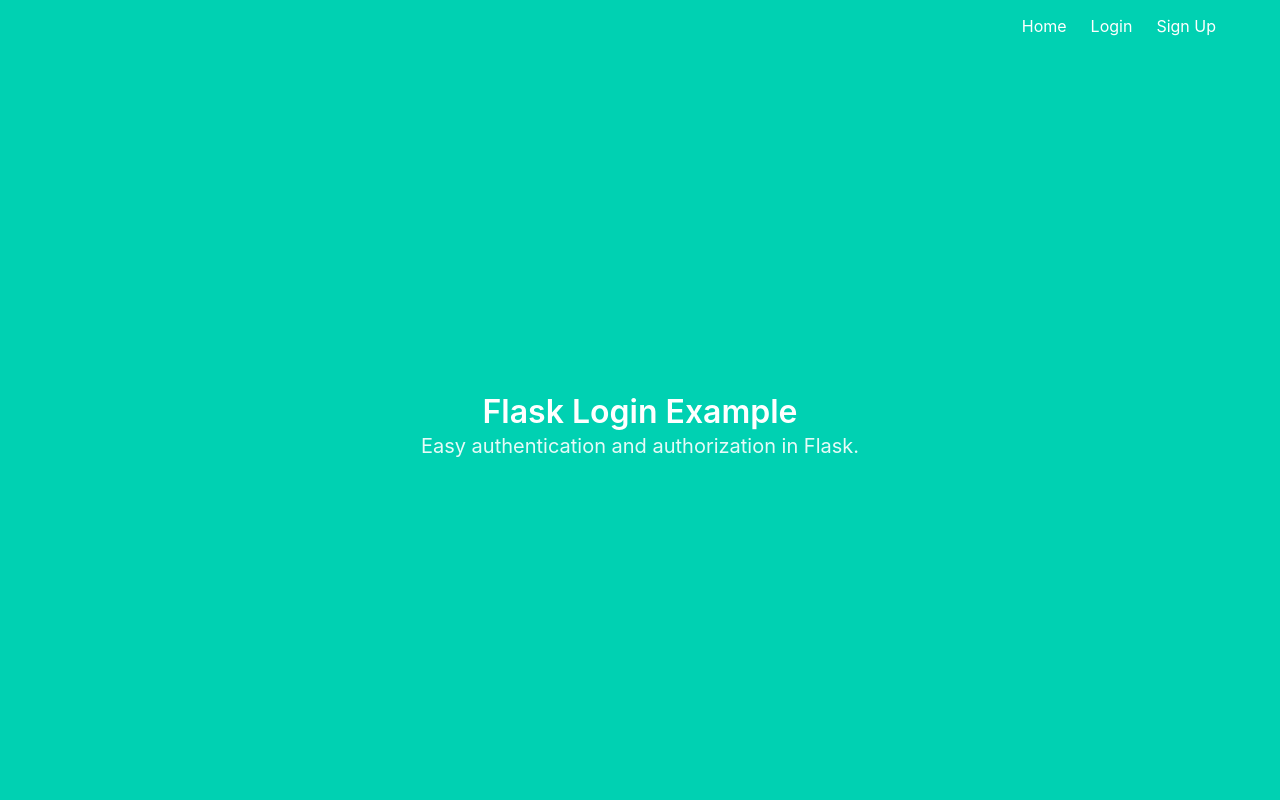
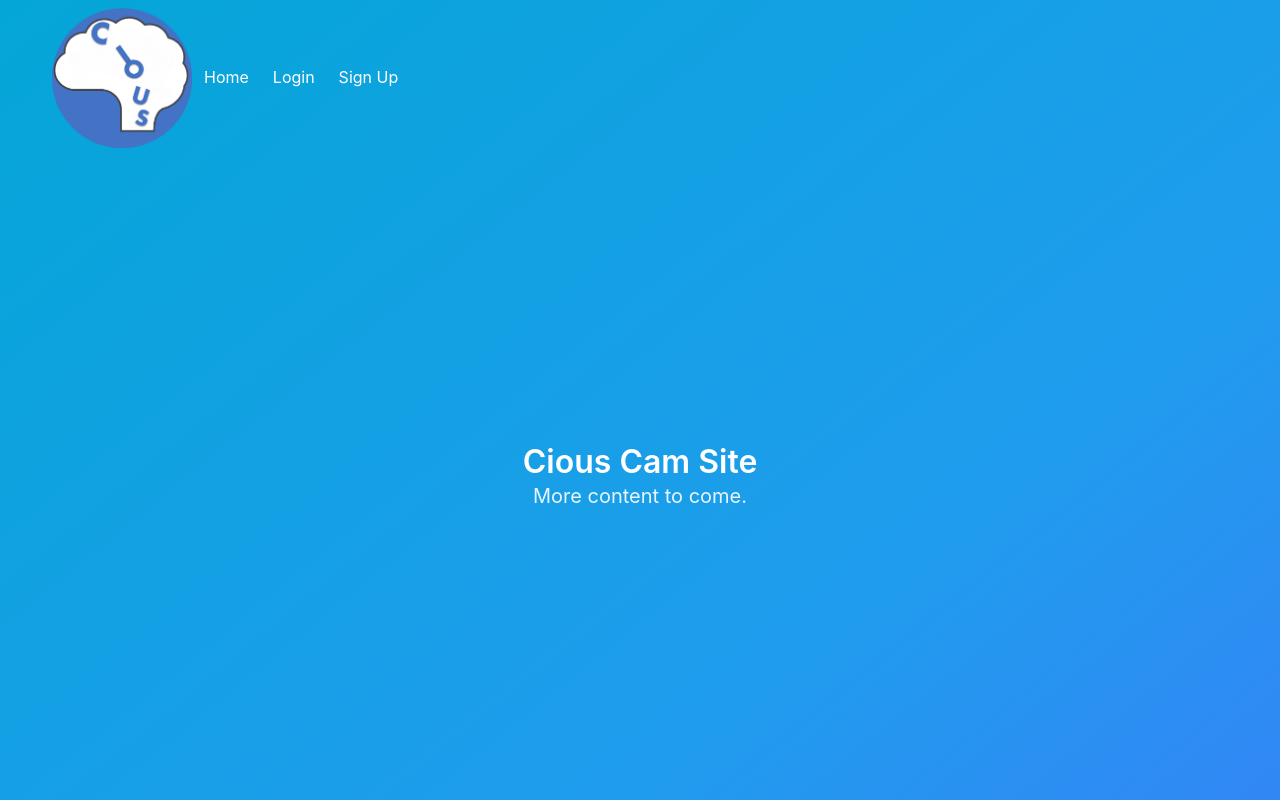
Before and after one commit to b-f-c/conscious-web, a Flask app: page / in a window 1280 px wide. Run offline with Flask 2, Linux system fonts and the light colour scheme.

Commit message:
minor cosmetic changes and updates

```diff
--- a/cious/__init__.py
+++ b/cious/__init__.py
@@ -7,7 +7,7 @@ import os
 db = SQLAlchemy()
 
 def create_app():
-    app = Flask(__name__)
+    app = Flask(__name__, static_url_path='/static')
 
     app.config['SECRET_KEY'] = '9OLWxND4o83j4K4iuopO'
     app.config['SQLALCHEMY_DATABASE_URI'] = 'sqlite:////home/magpie/cious/cious/db.sqlite'
--- a/cious/templates/base.html
+++ b/cious/templates/base.html
@@ -5,19 +5,22 @@
     <meta charset="utf-8">
     <meta http-equiv="X-UA-Compatible" content="IE=edge">
     <meta name="viewport" content="width=device-width, initial-scale=1">
-    <title>Flask Auth Example</title>
+    <title>Cious Cam</title>
     <link rel="stylesheet" href="https://cdnjs.cloudflare.com/ajax/libs/bulma/0.7.2/css/bulma.min.css" />
 </head>
 
 <body>
-    <section class="hero is-primary is-fullheight">
+    <section class="hero is-info is-primary is-bold is-fullheight">
 
         <div class="hero-head">
             <nav class="navbar">
                 <div class="container">
+                    <div class="navbar-brand">
+                       <img src="/static/images/logo.png" width="140" height="145">
+                    </div>
 
-                    <div id="navbarMenuHeroA" class="navbar-menu">
-                        <div class="navbar-end">
+                    <div id="navbarMenuHeroA" class="navbar-menu is-active">
+                        <div class="navbar-start">
                             <a href="{{ url_for('main.index') }}" class="navbar-item">
                                 Home
                             </a>
--- a/cious/templates/cam.html
+++ b/cious/templates/cam.html
@@ -1,18 +1,18 @@
 {% extends "base.html" %}
 {% block content %}
-<h1 class="title">
+<div class="box">
   <script src="https://cdn.jsdelivr.net/npm/hls.js@latest"></script>
   <video id="video"></video>
   <script>
     if(Hls.isSupported()) {
       var video = document.getElementById('video');
       var hls = new Hls();
-    hls.loadSource('http://192.168.0.23/hls/stream/index.m3u8');
+      hls.loadSource('https://cious.org/hls/stream/index.m3u8');
       hls.attachMedia(video);
       hls.on(Hls.Events.MANIFEST_PARSED,function() {
         video.play();
       });
     }
   </script>
-</h1>
+</div>
 {% endblock %}
--- a/cious/templates/index.html
+++ b/cious/templates/index.html
@@ -2,9 +2,9 @@
 
 {% block content %}
 <h1 class="title">
-  Flask Login Example
+  Cious Cam Site
 </h1>
 <h2 class="subtitle">
-  Easy authentication and authorization in Flask.
+  More content to come.
 </h2>
 {% endblock %}
```
Also changed, not shown: cious/static/images/logo.png (added). Lines whose indentation alone changed are shown as unchanged.
